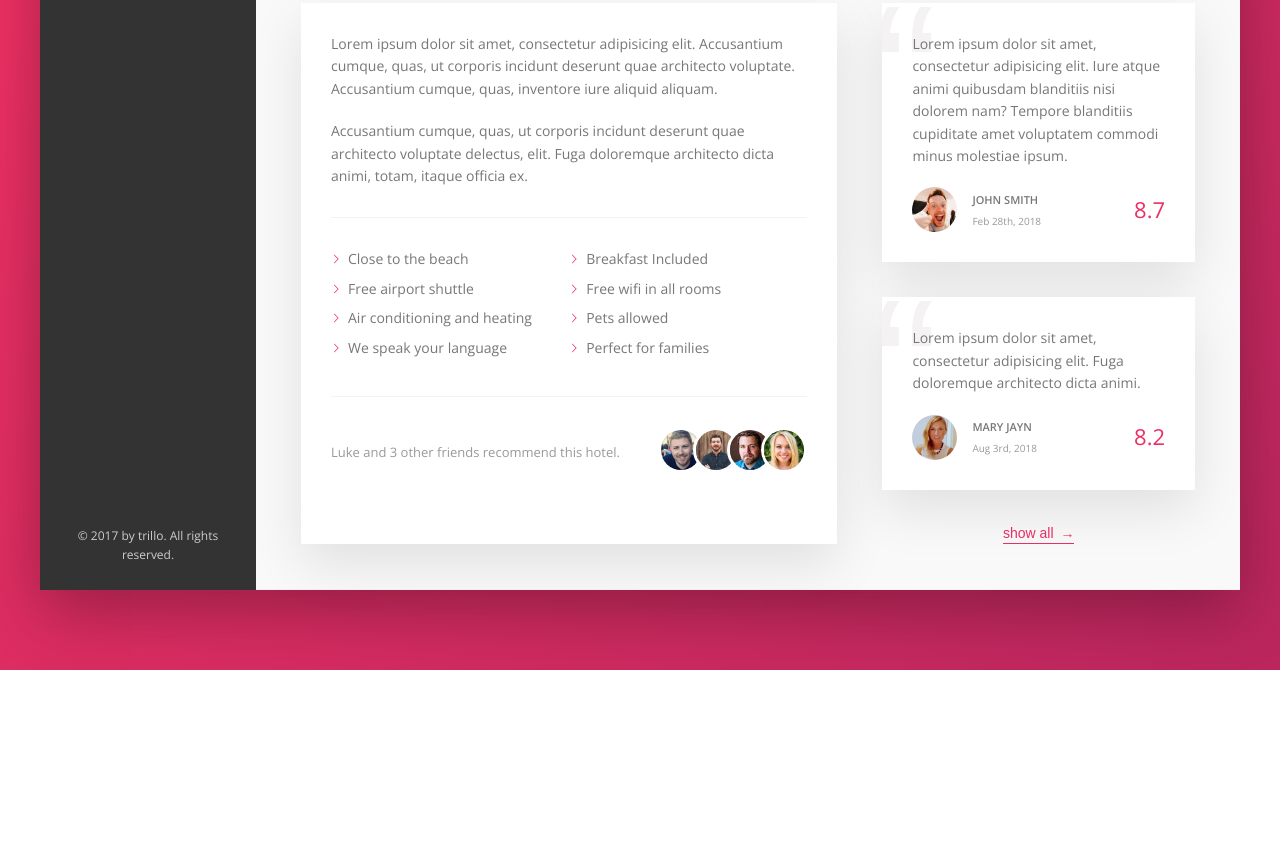
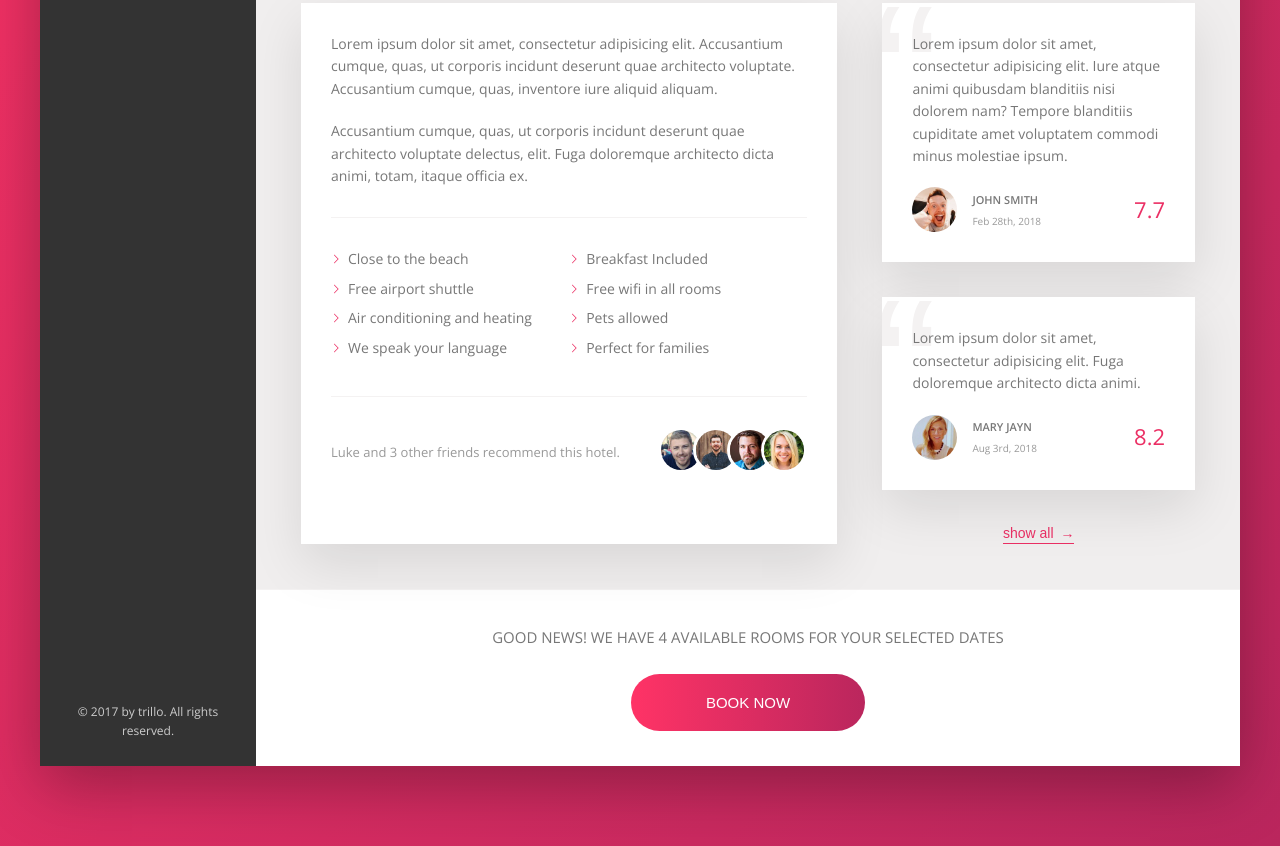
Before and after one commit to ork89/Trillo, a website: page index.html in a window 1280 px wide. Shown: the part 644-1490 px from the top of the page. Before the commit the page ends 1314 px from the top, so only its background shows below. Drawn offline with nearby package versions, Linux system fonts and the light colour scheme.

Commit message:
Finished

```diff
--- a/index.html
+++ b/index.html
@@ -184,7 +184,7 @@
                                     <p class="review__user-name">John Smith</p>
                                     <p class="review__user-date">Feb 28th, 2018</p>
                                 </div>
-                                <div class="review__rating">8.7</div>
+                                <div class="review__rating">7.7</div>
                             </figcaption>
                         </figure>
 
@@ -201,13 +201,21 @@
                                 <div class="review__rating">8.2</div>
                             </figcaption>
                         </figure>
-
                         <button class="btn-inline">show all
                             <span>&rarr;</span>
                         </button>
                     </div>
+
                 </div>
-
+                <div class="cta">
+                    <h2 class="cta__book-now">
+                        Good news! We have 4 available rooms for your selected dates
+                    </h2>
+                    <button class="btn">
+                        <span class="btn__visible">Book Now</span>
+                        <span class="btn__invisible">Only 4 rooms left</span>
+                    </button>
+                </div>
             </main>
         </div>
     </div>
--- a/sass/_components.scss
+++ b/sass/_components.scss
@@ -201,6 +201,7 @@
     display: flex;
     align-items: center;
     border-bottom: var(--line);
+    background-color: #fff;
 
     &__heading {
         font-size: 2.25rem;
@@ -441,3 +442,75 @@
         z-index: 1;
     }
 }
+
+/////////////////////////////////////////
+/// Call to action
+
+.cta {
+    padding: 3.5rem 0;
+    text-align: center;
+    background-color: #fff;
+
+    &__book-now {
+        font-size: 1.5rem;
+        font-weight: 300;
+        text-transform: uppercase;
+        margin-bottom: 2.5rem;
+    }
+}
+
+.btn {
+    font-size: 1.5rem;
+    font-weight: 300;
+    text-transform: uppercase;
+    border-radius: 100px;
+    border: none;
+    background-image: linear-gradient(
+        to right,
+        var(--color-primary-light),
+        var(--color-primary-dark)
+    );
+    color: #fff;
+    position: relative;
+    overflow: hidden;
+    cursor: pointer;
+
+    & > * {
+        height: 100%;
+        width: 100%;
+        display: inline-block;
+        transition: all 0.2s;
+    }
+
+    &__visible {
+        padding: 2rem 7.5rem;
+    }
+
+    &__invisible {
+        position: absolute;
+        padding: 2rem 0;
+        left: 0;
+        top: -100%;
+    }
+
+    &:hover {
+        background-image: linear-gradient(
+            to left,
+            var(--color-primary-light),
+            var(--color-primary-dark)
+        );
+    }
+
+    &:hover &__visible {
+        transform: translateY(100%);
+    }
+
+    &:hover &__invisible {
+        top: 0;
+    }
+
+    &:focus {
+        outline: none;
+        animation: btnPulse 1s infinite;
+    }
+}
--- a/sass/_layout.scss
+++ b/sass/_layout.scss
@@ -39,6 +39,7 @@
     padding: 4.5rem;
     font-size: 1.4rem;
     border-bottom: var(--line);
+    background-color: var(--color-grey-light-3);
 }
 
 .description {
```
Also changed, not shown: css/style.css.
